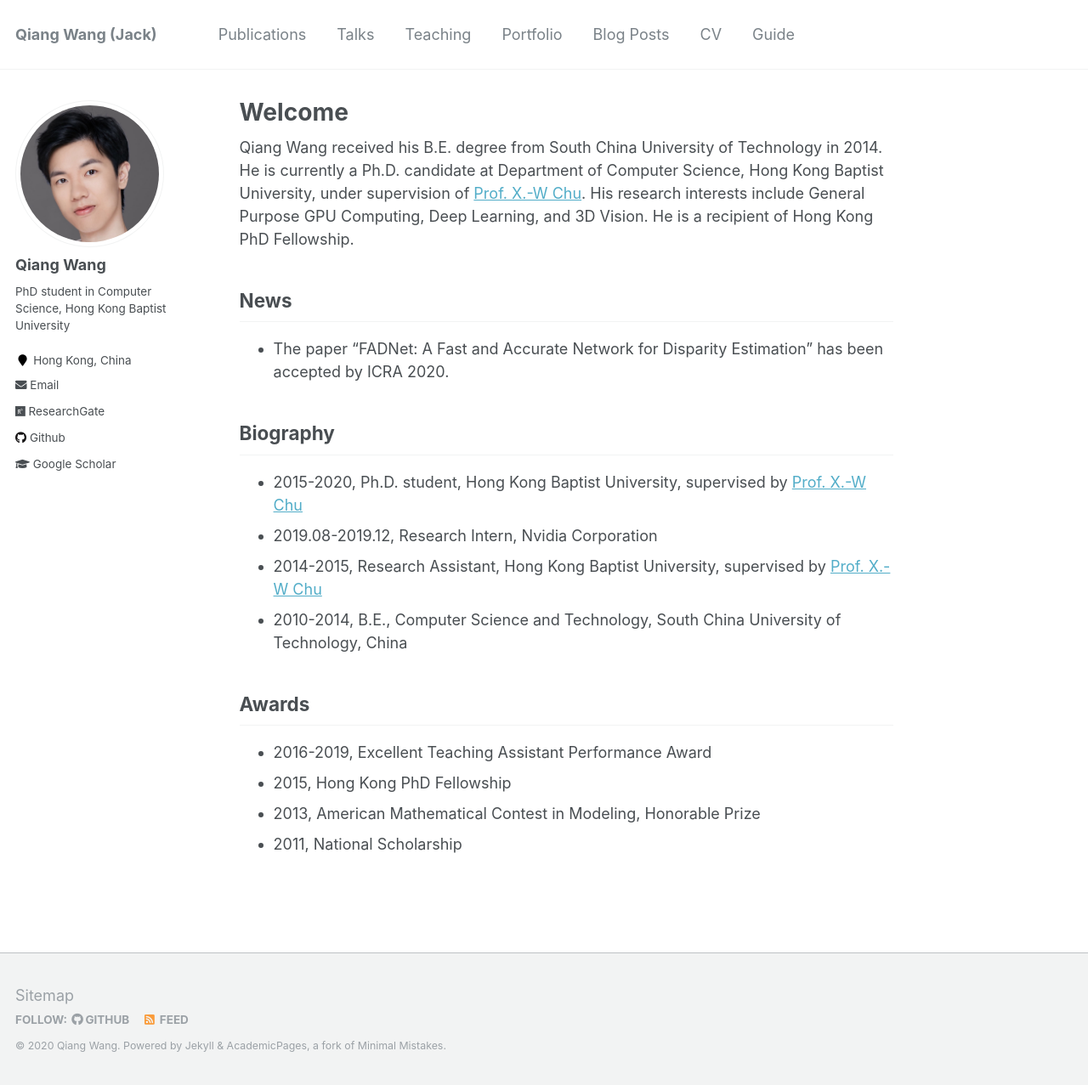
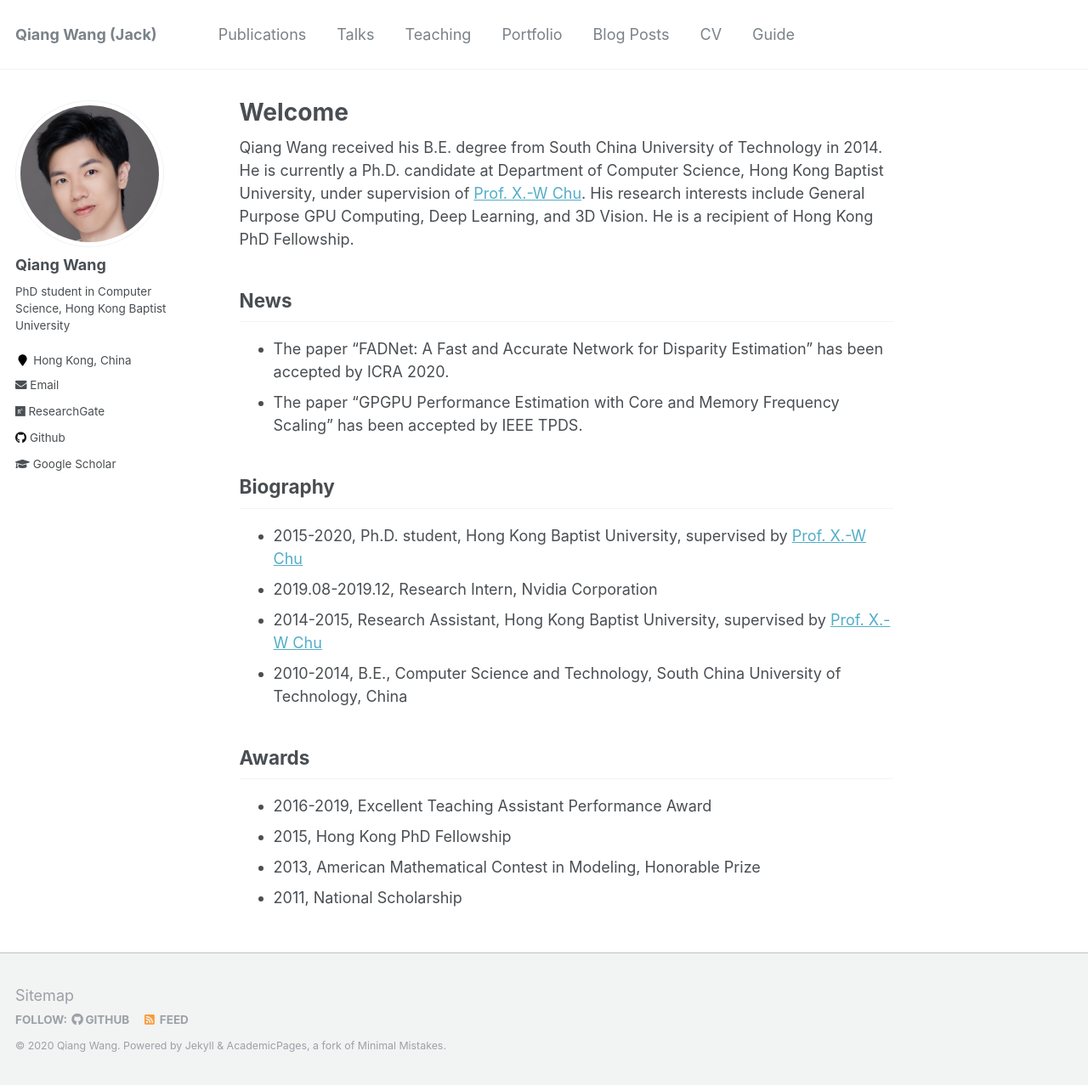
Before and after one commit to blackjack2015/blackjack2015.github.io, a Jekyll site: the page built from _pages/about.md, in a window 1280 px wide and 1277 px high. Shown: the whole window at 85% size. Built offline with Jekyll 4.4.1, drawn with Linux system fonts in a browser that asks for light colours.

Commit message:
Update News.

```diff
--- a/_pages/about.md
+++ b/_pages/about.md
@@ -13,6 +13,7 @@ Qiang Wang received his B.E. degree from South China University of Technology in
 
 ## News
 + The paper "FADNet: A Fast and Accurate Network for Disparity Estimation" has been accepted by ICRA 2020.
++ The paper "GPGPU Performance Estimation with Core and Memory Frequency Scaling" has been accepted by IEEE TPDS.
 
 ## Biography
 + 2015-2020, Ph.D. student, Hong Kong Baptist University, supervised by [Prof. X.-W Chu](https://www.comp.hkbu.edu.hk/~chxw/)
```
